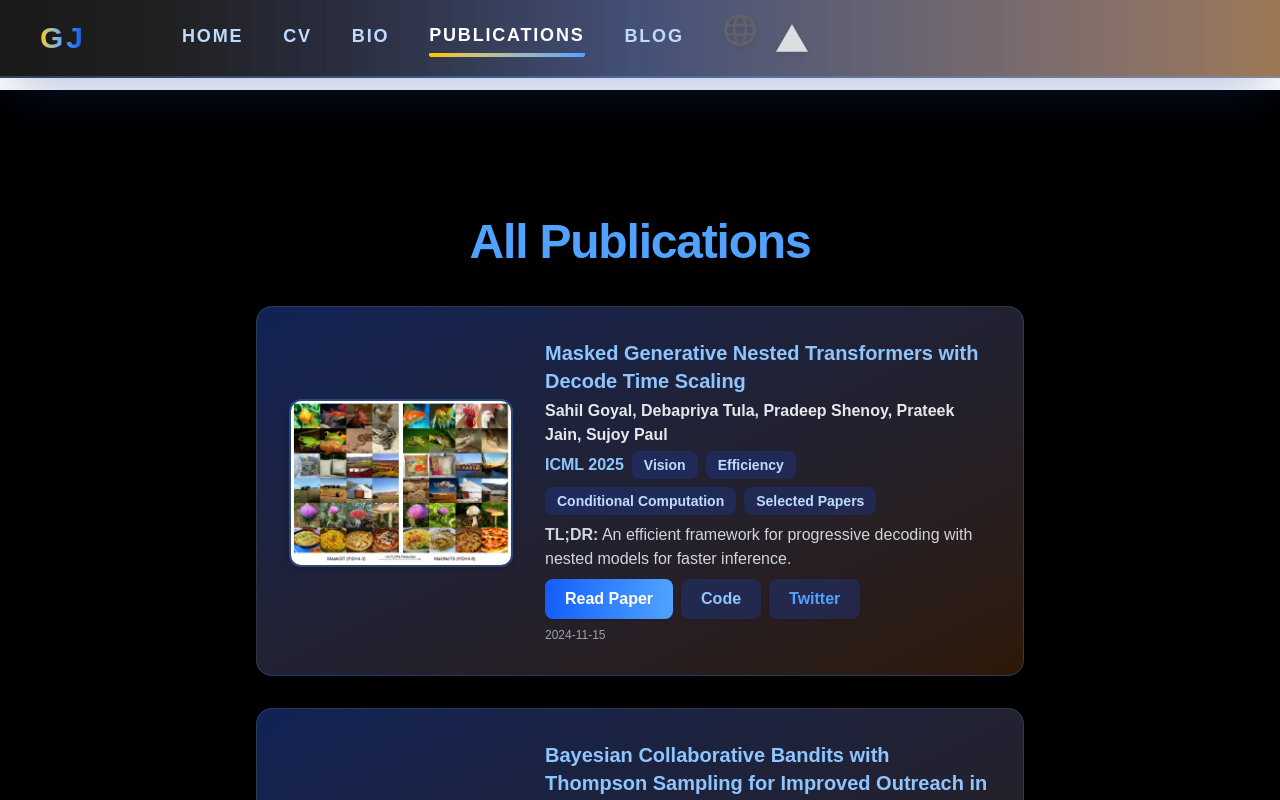
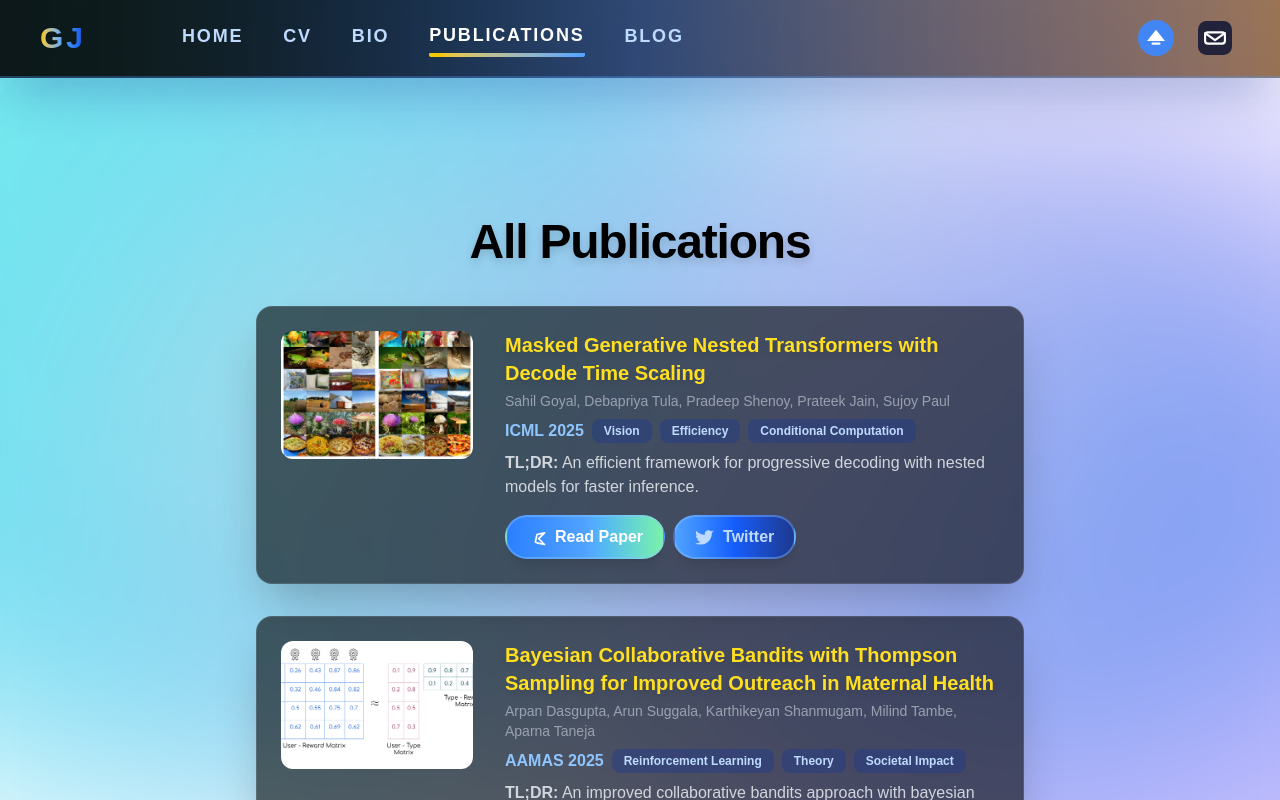
Before and after one commit to gag-j/gag-j.github.io, a Next.js app: page /publications in a window 1280 px wide. Shown: the top 800 px of the page. Built offline with nearby package versions, Linux system fonts and the light colour scheme.

Commit message:
update bg ui

```diff
--- a/app/Navbar.tsx
+++ b/app/Navbar.tsx
@@ -2,7 +2,6 @@
 import React from "react";
 import { usePathname } from "next/navigation";
 import Link from "next/link";
-import Image from "next/image";
 
 export default function Navbar() {
   const pathname = usePathname();
@@ -61,32 +60,32 @@ function NavLinks({ pathname }: { pathname: string }) {
 
 function NavIcons() {
   return (
-    <div className="flex items-center gap-5 mt-2 md:mt-0">
+    <div className="flex items-center gap-6 mt-2 md:mt-0 justify-end w-full pr-2">
+      {/* Google Scholar Icon */}
       <a
         href="https://scholar.google.com/citations?user=qsIjwG4AAAAJ&hl=en"
         target="_blank"
         rel="noopener noreferrer"
         className="hover:scale-125 transition-transform duration-200 group"
+        title="Google Scholar"
       >
-        <Image
-          src="/globe.svg"
-          alt="GitHub"
-          width={32}
-          height={32}
-          className="w-8 h-8 opacity-80 group-hover:opacity-100 drop-shadow-md group-hover:drop-shadow-blue-400 animate-bounce"
-        />
+        <svg xmlns="http://www.w3.org/2000/svg" viewBox="0 0 48 48" width="36" height="36" fill="none">
+          <circle cx="24" cy="24" r="24" fill="#4285F4" />
+          <path d="M24 13L36 28H12L24 13Z" fill="#fff"/>
+          <rect x="18" y="30" width="12" height="3" rx="1.5" fill="#fff"/>
+        </svg>
       </a>
+      {/* Email Icon */}
       <a
         href="mailto:gaganjain1582@microsoft.com"
         className="hover:scale-125 transition-transform duration-200 group"
+        title="Email"
       >
-        <Image
-          src="/vercel.svg"
-          alt="Email"
-          width={32}
-          height={32}
-          className="w-8 h-8 opacity-80 group-hover:opacity-100 drop-shadow-md group-hover:drop-shadow-yellow-400 animate-pulse"
-        />
+        <svg xmlns="http://www.w3.org/2000/svg" viewBox="0 0 24 24" width="34" height="34" fill="none">
+          <rect width="24" height="24" rx="6" fill="#22223b"/>
+          <path d="M5 8.5l7 5 7-5" stroke="#fff" strokeWidth="1.5" strokeLinecap="round" strokeLinejoin="round"/>
+          <rect x="5" y="8" width="14" height="8" rx="2" stroke="#fff" strokeWidth="1.5"/>
+        </svg>
       </a>
     </div>
   );
--- a/app/globals.css
+++ b/app/globals.css
@@ -80,3 +80,50 @@ body {
     background-position: 0% 50%;
   }
 }
+
+/* Aurora effect styles for full viewport coverage */
+.aurora-1, .aurora-2, .aurora-3 {
+  position: fixed;
+  border-radius: 50%;
+  filter: blur(120px);
+  opacity: 0.55;
+  pointer-events: none;
+  z-index: 0;
+  transition: opacity 0.5s;
+}
+.aurora-1 {
+  width: 90vw;
+  height: 90vw;
+  background: linear-gradient(120deg, #00ffd0 0%, #008cff 100%);
+  top: -30vw;
+  left: -30vw;
+  animation: aurora-move-1 16s ease-in-out infinite alternate;
+}
+.aurora-2 {
+  width: 80vw;
+  height: 80vw;
+  background: linear-gradient(120deg, #ffb6ff 0%, #7f7fff 100%);
+  bottom: -25vw;
+  right: -25vw;
+  animation: aurora-move-2 18s ease-in-out infinite alternate;
+}
+.aurora-3 {
+  width: 100vw;
+  height: 60vw;
+  background: linear-gradient(120deg, #fffde4 0%, #005bea 100%);
+  top: 10vh;
+  left: 10vw;
+  animation: aurora-move-3 22s ease-in-out infinite alternate;
+}
+@keyframes aurora-move-1 {
+  0% { transform: translateY(0) scale(1); }
+  100% { transform: translateY(60px) scale(1.1); }
+}
+@keyframes aurora-move-2 {
+  0% { transform: translateX(0) scale(1); }
+  100% { transform: translateX(-60px) scale(1.05); }
+}
+@keyframes aurora-move-3 {
+  0% { transform: translate(0,0) scale(1); }
+  100% { transform: translate(-40px, 40px) scale(1.08); }
+}
--- a/app/publications/page.tsx
+++ b/app/publications/page.tsx
@@ -9,9 +9,9 @@ const publications = [
 		venue: "ECCV 2024",
 		teaser: "/lookupvit.png",
 		paper: "https://arxiv.org/abs/2407.12753",
-		code: "https://github.com/yanndubs/invariant-self-supervised-learning",
+		// code: "https://github.com/yanndubs/invariant-self-supervised-learning",
 		twitter: "https://x.com/gaganjain1582/status/1813951259222921629",
-		categories: ["Vision", "Efficiency", "Selected Papers"],
+		categories: ["Vision", "Efficiency"],
 	},
 	{
 		title: "Mixture of Nested Experts: Adaptive Processing of Visual Tokens",
@@ -21,9 +21,9 @@ const publications = [
 		venue: "NeurIPS 2024",
 		teaser: "/mone.png",
 		paper: "https://arxiv.org/abs/2407.19985",
-		code: "https://github.com/yanndubs/invariant-self-supervised-learning",
+		// code: "https://github.com/yanndubs/invariant-self-supervised-learning",
 		twitter: "https://x.com/gaganjain1582/status/1820107343369035819",
-		categories: ["Vision", "Efficiency", "Mixture of Experts", "Conditional Computation", "Selected Papers"],
+		categories: ["Mixture of Experts", "Conditional Computation"],
 	},
 	{
 		title: "Bayesian Collaborative Bandits with Thompson Sampling for Improved Outreach in Maternal Health",
@@ -33,9 +33,9 @@ const publications = [
 		venue: "AAMAS 2025",
 		teaser: "/eluder.png",
 		paper: "https://arxiv.org/abs/2410.21405",
-		code: "https://github.com/yanndubs/invariant-self-supervised-learning",
-		twitter: "https://x.com/gaganjain1582/status/1820107343369035819",
-		categories: ["Reinforcement Learning", "Theory", "Societal Impact", "Selected Papers"],
+		// code: "https://github.com/yanndubs/invariant-self-supervised-learning",
+		// twitter: "https://x.com/gaganjain1582/status/1820107343369035819",
+		categories: ["Reinforcement Learning", "Theory", "Societal Impact"],
 	},
 	{
 		title: "Masked Generative Nested Transformers with Decode Time Scaling",
@@ -46,41 +46,55 @@ const publications = [
 		teaser: "/fastgen.png",
 		paper: "https://arxiv.org/abs/2407.19985",
 		code: "https://github.com/yanndubs/invariant-self-supervised-learning",
-		twitter: "https://x.com/gaganjain1582/status/1820107343369035819",
-		categories: ["Vision", "Efficiency", "Conditional Computation", "Selected Papers"],
+		twitter: "https://x.com/sahilgo6801/status/1888616302777974970",
+		categories: ["Vision", "Efficiency", "Conditional Computation"],
 	},
 ];
+
+function AuroraBackground() {
+	return (
+		<div className="absolute inset-0 -z-10 overflow-hidden">
+			<div className="aurora-1" />
+			<div className="aurora-2" />
+			<div className="aurora-3" />
+		</div>
+	);
+}
 
 export default function PublicationsPage() {
 	// Sort publications by date descending (reverse chronological)
 	const sortedPublications = [...publications].sort((a, b) => b.date.localeCompare(a.date));
 	return (
-		<div className="min-h-screen flex flex-col relative overflow-hidden bg-black">
-			<main className="min-h-screen flex flex-col items-center justify-start bg-black/90 px-4 pt-32 pb-16">
-				<h1 className="text-4xl md:text-5xl font-extrabold text-blue-400 mb-10 tracking-tight">
+		<div className="min-h-screen flex flex-col relative overflow-hidden">
+			<AuroraBackground />
+			<main className="min-h-screen flex flex-col items-center justify-start px-4 pt-32 pb-16 backdrop-blur-sm">
+				<h1 className="text-4xl md:text-5xl font-extrabold text-black mb-10 tracking-tight drop-shadow-lg">
 					All Publications
 				</h1>
-				<section className="w-full max-w-3xl mb-12 animate-fade-in-up delay-400">
+				<section className="w-full max-w-3xl grid gap-8 grid-cols-1">
 					{sortedPublications.map((pub, idx) => (
 						<div
 							key={idx}
-							className="flex flex-wrap items-center gap-8 bg-gradient-to-br from-blue-900/60 to-yellow-900/40 rounded-2xl p-8 shadow-2xl border border-blue-400/20 backdrop-blur-md mb-8"
+							className="flex flex-col md:flex-row bg-black/60 rounded-2xl p-6 shadow-2xl border border-white/10 text-gray-200 animate-fade-in-up hover:scale-[1.02] transition-transform duration-200 group"
 						>
+							<div className="md:w-48 w-full h-40 md:h-32 flex-shrink-0 mb-4 md:mb-0 md:mr-8 overflow-hidden rounded-xl bg-gradient-to-br from-blue-900/40 to-yellow-900/30 flex items-center justify-center">
 								{pub.teaser && (
 									<Image
 										src={pub.teaser}
 										alt={pub.title + " teaser"}
-									width={224}
-									height={126}
-									className="w-56 rounded-xl shadow-md mb-4 flex-shrink-0 border-2 border-blue-400/30"
+										width={192}
+										height={128}
+										className="object-cover w-full h-full group-hover:scale-105 transition-transform duration-300"
 										unoptimized
 									/>
 								)}
-							<div className="flex-1 min-w-[220px]">
-								<div className="text-blue-300 font-extrabold text-xl mb-1">
+							</div>
+							<div className="flex-1 flex flex-col justify-between">
+								<div>
+									<h3 className="text-xl font-semibold text-yellow-300 mb-1 drop-shadow-lg">
 										{pub.title}
-								</div>
-								<div className="text-gray-200 font-semibold mb-1">
+									</h3>
+									<div className="text-gray-400 mb-2 text-sm">
 										{pub.authors}
 									</div>
 									<div className="mb-2 flex flex-wrap gap-2 items-center">
@@ -88,7 +102,7 @@ export default function PublicationsPage() {
 										{pub.categories?.map((cat) => (
 											<span
 												key={cat}
-											className="bg-blue-900/40 text-blue-200 rounded-lg px-3 py-1 text-sm font-semibold"
+												className="bg-blue-900/40 text-blue-200 rounded-lg px-3 py-1 text-xs font-semibold"
 											>
 												{cat}
 											</span>
@@ -97,39 +111,31 @@ export default function PublicationsPage() {
 									<div className="text-gray-300 mb-2">
 										<b>TL;DR:</b> {pub.tldr}
 									</div>
-								<div className="flex flex-wrap gap-2 mb-2">
+								</div>
+								<div className="flex flex-wrap gap-2 mt-2">
 									{pub.paper && (
 										<a
 											href={pub.paper}
-											className="font-bold text-white bg-gradient-to-r from-blue-600 to-blue-400 rounded-lg px-5 py-2 shadow hover:from-blue-700 hover:to-blue-500 transition"
+											className="inline-flex items-center gap-2 font-bold text-white bg-gradient-to-r from-blue-500 via-blue-400 to-green-300 hover:from-yellow-400 hover:to-blue-400 hover:text-black rounded-full px-5 py-2 shadow-lg transition-all duration-200 border-2 border-blue-300/40 hover:scale-105 focus:outline-none focus:ring-2 focus:ring-blue-300"
 											target="_blank"
 											rel="noopener noreferrer"
 										>
+											<svg xmlns='http://www.w3.org/2000/svg' className='w-5 h-5' fill='none' viewBox='0 0 24 24' stroke='currentColor'><path strokeLinecap='round' strokeLinejoin='round' strokeWidth={2} d='M12 19l9 2-7-7 7-7-9 2-2 9z' /></svg>
 											Read Paper
-										</a>
-									)}
-									{pub.code && (
-										<a
-											href={pub.code}
-											className="font-bold text-blue-300 bg-blue-900/40 rounded-lg px-5 py-2 shadow hover:bg-blue-800/60 transition"
-											target="_blank"
-											rel="noopener noreferrer"
-										>
-											Code
 										</a>
 									)}
 									{pub.twitter && (
 										<a
 											href={pub.twitter}
-											className="font-bold text-blue-400 bg-blue-900/40 rounded-lg px-5 py-2 shadow hover:bg-blue-800/60 transition"
+											className="inline-flex items-center gap-2 font-bold text-blue-200 bg-gradient-to-r from-blue-400 via-blue-600 to-blue-900 hover:from-blue-300 hover:to-yellow-400 hover:text-black rounded-full px-5 py-2 shadow-lg transition-all duration-200 border-2 border-blue-300/40 hover:scale-105 focus:outline-none focus:ring-2 focus:ring-blue-300"
 											target="_blank"
 											rel="noopener noreferrer"
 										>
+											<svg xmlns='http://www.w3.org/2000/svg' className='w-5 h-5' fill='currentColor' viewBox='0 0 24 24'><path d='M22.46 5.92c-.8.36-1.67.6-2.58.71a4.48 4.48 0 001.97-2.48 8.94 8.94 0 01-2.83 1.08A4.48 4.48 0 0016.1 4c-2.48 0-4.49 2.01-4.49 4.49 0 .35.04.7.11 1.03C7.69 9.36 4.07 7.6 1.64 4.93c-.38.65-.6 1.4-.6 2.2 0 1.52.77 2.86 1.94 3.65-.72-.02-1.4-.22-1.99-.55v.06c0 2.13 1.52 3.91 3.54 4.31-.37.1-.76.16-1.16.16-.28 0-.55-.03-.81-.08.55 1.72 2.16 2.97 4.07 3a9.01 9.01 0 01-5.59 1.93c-.36 0-.71-.02-1.06-.06A12.77 12.77 0 007.29 21c8.29 0 12.83-6.87 12.83-12.83 0-.2 0-.41-.01-.61.88-.64 1.64-1.44 2.25-2.35z'/></svg>
 											Twitter
 										</a>
 									)}
 								</div>
-								<div className="text-gray-400 text-xs">{pub.date}</div>
 							</div>
 						</div>
 					))}
```
Also changed, not shown: app/bio/page.tsx (+15 -6 lines), app/blog/page.tsx (+15 -6 lines), app/cv/page.tsx (+15 -5 lines), app/page.tsx (+33 -13 lines), 19 other files (tests, documents, lock files or other folders). Lines whose indentation alone changed are shown as unchanged.
